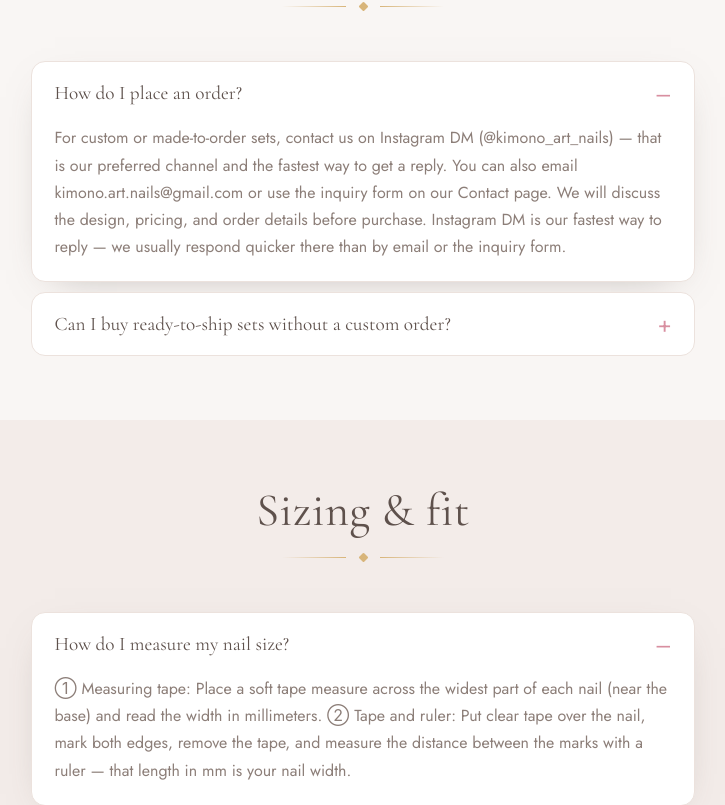
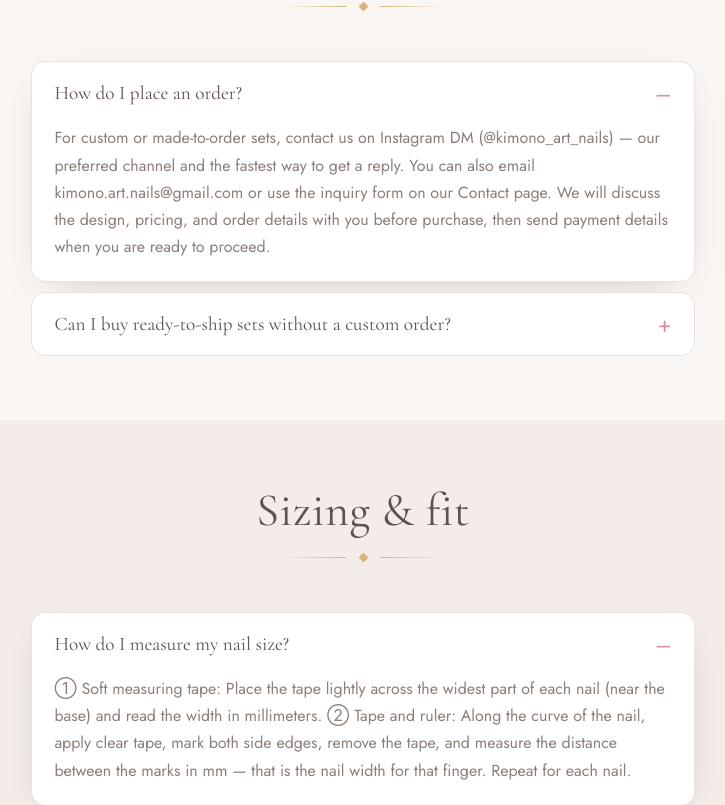
Before and after one commit to mkandy1115/kimono-art-nails, a React (Vite) app in the folder ui/: page /faq in a window 1280 px wide. Shown: the part 537-1342 px from the top of the page, without its empty margins (277-1002 px from the left). Built offline with nearby package versions, Linux system fonts and the light colour scheme; no server answers.

Commit message:
changed FAQ

```diff
--- a/ui/src/pages/FAQ.jsx
+++ b/ui/src/pages/FAQ.jsx
@@ -8,7 +8,6 @@ import {
   ETSY_URL,
   ETSY_SHOP_NAME,
   CONTACT_EMAIL,
-  IG_PREFERRED_NOTE,
 } from '../lib/site.js';
 import useReveal from '../hooks/useReveal.js';
 
@@ -19,11 +18,11 @@ const GROUPS = [
     items: [
       {
         q: 'How do I place an order?',
-        a: `For custom or made-to-order sets, contact us on Instagram DM (${INSTAGRAM_HANDLE}) — that is our preferred channel and the fastest way to get a reply. You can also email ${CONTACT_EMAIL} or use the inquiry form on our Contact page. We will discuss the design, pricing, and order details before purchase. ${IG_PREFERRED_NOTE}`,
+        a: `For custom or made-to-order sets, contact us on Instagram DM (${INSTAGRAM_HANDLE}) — our preferred channel and the fastest way to get a reply. You can also email ${CONTACT_EMAIL} or use the inquiry form on our Contact page. We will discuss the design, pricing, and order details with you before purchase, then send payment details when you are ready to proceed.`,
       },
       {
         q: 'Can I buy ready-to-ship sets without a custom order?',
-        a: `Yes. Ready-to-ship nail sets are available on our Etsy shop (${ETSY_SHOP_NAME}). Browse available designs at ${ETSY_URL.replace('https://', '')} and purchase directly there.`,
+        a: `Yes. Ready-to-ship nail sets are listed on our Etsy shop (${ETSY_SHOP_NAME}) at ${ETSY_URL.replace('https://', '')}. You can browse available designs and purchase directly there — no custom consultation needed for those listings.`,
       },
     ],
   },
@@ -33,15 +32,15 @@ const GROUPS = [
     items: [
       {
         q: 'How do I measure my nail size?',
-        a: '① Measuring tape: Place a soft tape measure across the widest part of each nail (near the base) and read the width in millimeters. ② Tape and ruler: Put clear tape over the nail, mark both edges, remove the tape, and measure the distance between the marks with a ruler — that length in mm is your nail width.',
+        a: '① Soft measuring tape: Place the tape lightly across the widest part of each nail (near the base) and read the width in millimeters. ② Tape and ruler: Along the curve of the nail, apply clear tape, mark both side edges, remove the tape, and measure the distance between the marks in mm — that is the nail width for that finger. Repeat for each nail.',
       },
       {
         q: 'Any tips for choosing a size?',
-        a: 'Measure along the curve of your nail, not in a straight line across flat space. If you are between sizes or unsure, choose a slightly larger size — you can file the nails down for a natural fit.',
+        a: 'Always measure along the curve of the nail, not in a straight line across flat space. If you are between sizes or unsure, choose a slightly larger size — you can file the nails down to fine-tune the fit.',
       },
       {
         q: 'Can I order a custom fit?',
-        a: 'Yes. Made-to-order and custom sets are created to your measurements. Our basic custom fee covers 10 nails sized to your nails. Share your measurements via Instagram DM or email when you order.',
+        a: 'Yes. Made-to-order and custom sets are created to your measurements. The $10 basic custom fee covers 10 nails sized to your nails. Share your measurements via Instagram DM or email when you place your order.',
       },
     ],
   },
@@ -69,7 +68,7 @@ const GROUPS = [
     items: [
       {
         q: 'How do I pay for custom press-on nails?',
-        a: 'The final price is confirmed after we discuss the design and any additional options. Once the total is agreed, payment is made through Venmo. Production begins after payment is confirmed.',
+        a: 'The final price is determined after we discuss the design and any additional options. Once the total is confirmed, we will send payment details and payment is made through Venmo. Production begins after payment has been confirmed.',
       },
     ],
   },
@@ -83,11 +82,11 @@ const GROUPS = [
       },
       {
         q: 'How much do existing design orders cost?',
-        a: 'Size customization for a design already in our collection: design price + $10 basic fee. Color change for an existing design: design price + $10 basic fee + $20.',
+        a: 'Size customization for a design already in our collection: listed design price + $10 basic fee. Color change for an existing design: listed design price + $10 basic fee + $20.',
       },
       {
         q: 'What about simple one-color designs?',
-        a: 'One color: $10. Magnet one color: $20.',
+        a: 'Simple design orders (standalone, not based on an existing catalog design): one color $10; magnet one-color $20.',
       },
       {
         q: 'What is a full custom design order?',
@@ -95,7 +94,7 @@ const GROUPS = [
       },
       {
         q: 'What additional art fees apply?',
-        a: 'Additional art fees apply to full custom design orders only: Japanese pattern art +$4 per nail, mirror art +$3 per nail, hand-painted design +$2 and up per nail, magnet +$1 per nail. Additional charms/parts: large +$2, medium +$1.50, small +$1.',
+        a: 'These apply to full custom design orders only. Japanese pattern (wagara) art: +$4 per nail. Mirror art: +$3 per nail. Hand-painted detail: +$2 and up per nail. Magnet accent: +$1 per nail. Additional charms or parts: large +$2, medium +$1.50, small +$1.',
       },
     ],
   },
@@ -105,11 +104,11 @@ const GROUPS = [
     items: [
       {
         q: 'When can an order be canceled?',
-        a: 'Orders may be canceled if we do not receive a reply within 72 hours during the order discussion, or if payment is not confirmed within 72 hours after we send the purchase page — unless you have told us your expected payment date in advance. Cancellations due to customer preference after purchase are generally not accepted.',
+        a: 'An order may be treated as canceled if we do not receive a reply within 72 hours during the order discussion, or if payment is not confirmed within 72 hours after we send the purchase page — unless you have already told us your expected payment date, in which case we will accommodate that. Cancellations due to customer preference after purchase are generally not accepted.',
       },
       {
         q: 'Do you accept returns or exchanges?',
-        a: 'We do not accept returns or exchanges when the design does not match your expectations, when the wrong size was selected by the customer, or for change-of-mind cancellations. If there is a mistake on our part — such as incorrect sizing or a defect — please contact us within one week of delivery and we will resolve it sincerely.',
+        a: 'We do not accept returns or exchanges when the design does not match your image or expectations, when the incorrect size was selected by the customer, or for change-of-mind cancellations. If there is a mistake on our part — such as incorrect sizing or a defect — please contact us within one week of delivery and we will sincerely work to resolve it.',
       },
     ],
   },
```
